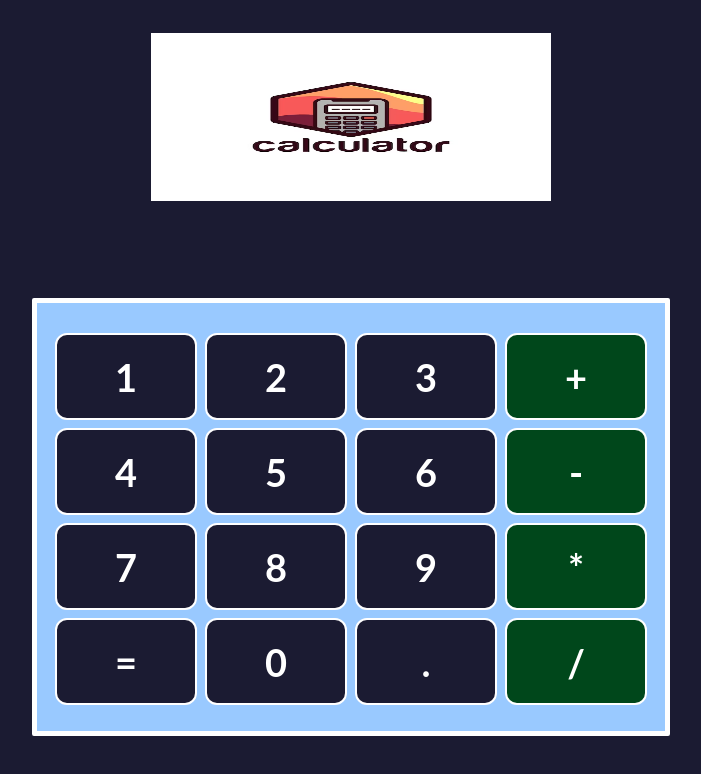
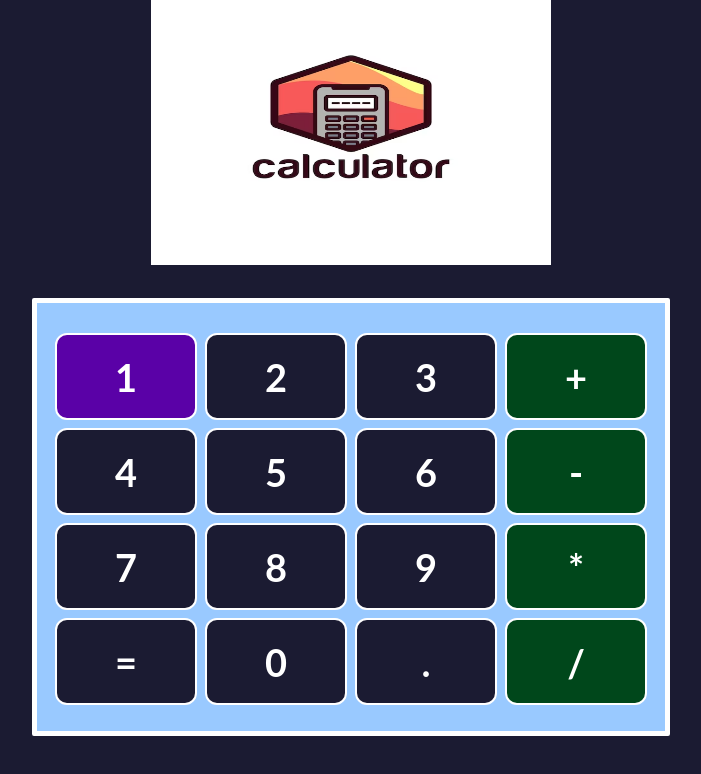
Before and after one commit to noeliamodica/reactCalculadora, a React (Create React App) app: page / in a window 1280 px wide. In both pictures the pointer is over the element 415 px from the left and 376 px from the top of the page. Shown: the top 774 px of the page, without its empty margins (289-990 px from the left). Built offline with nearby package versions, Linux system fonts and the light colour scheme.

Commit message:
cambios en css

```diff
--- a/src/App.css
+++ b/src/App.css
@@ -19,7 +19,7 @@
 }
 
 .logo{
-  height: 21vh;
+  height: 37vh;
   width: 50vh;
 }
 
--- a/src/hojas-de-estilo/Boton.css
+++ b/src/hojas-de-estilo/Boton.css
@@ -16,8 +16,16 @@
 
 }
 
+.boton-contenedor:hover{
+    background-color: #5a01a7;
+
+}
 
 .operador{
     background-color: #00471b;
 
 }
+
+.operador:hover{
+    background-color: #ff6600;
+}
```
